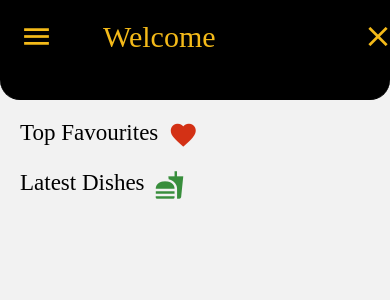
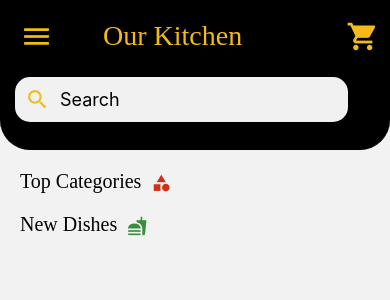
Before and after one commit to Enaturale/foodDeliveryApp, a React Native app: screen /Dashboard in a window 390 px wide. Shown: the top 300 px of the page. Built offline with nearby package versions, Linux system fonts and the light colour scheme.

Commit message:
Search bar done

```diff
--- a/src/components/CarouselItem/Styles.js
+++ b/src/components/CarouselItem/Styles.js
@@ -17,7 +17,7 @@ const Styles = StyleSheet.create({
     },
     imageContainer:{
         flex: 3,
-       borderRadius: 5,
+       borderRadius: 20,
         backgroundColor: '#e3e3e3',
         marginBottom: Platform.select({ios:0, android:1}),
         marginTop: 15,
--- /dev/null
+++ b/src/components/SearchBar/Searchbar.tsx
@@ -0,0 +1,68 @@
+import React from "react";
+import { View, Text, StyleSheet, TextInput, Button, Keyboard } from "react-native";
+import Search from "react-native-vector-icons/MaterialIcons";
+import Close from "react-native-vector-icons/MaterialIcons";
+
+const Searchbar = ({searchPhrase, setSearchPhrase, clicked, setClicked}) => {
+    return (
+        <View style={styles.container}>
+            <View
+              style={
+                  clicked
+                  ? styles.searchbarClicked
+                  : styles.searchbarUnclicked
+              }
+            >
+                <Search name="search" color="#F4BA19" size={25} />
+                <TextInput
+                    style={styles.input}
+                    placeholder="Search"
+                    value={searchPhrase}
+                    onChangeText={setSearchPhrase}
+                    onFocus={() => setClicked(true)}
+                />
+                {clicked && (<Close name="close" size={20} color="#F4BA19"
+                   onPress={() => {Keyboard.dismiss(); setSearchPhrase(""); setClicked(false)}}/>
+                   )}
+            </View>
+
+        </View>
+
+    )
+}
+
+const styles = StyleSheet.create({
+    container: {
+        margin: 15,
+        justifyContent: "flex-start",
+        alignItems: 'center',
+        flexDirection: 'row',
+        width: '90%',
+        height: 58,
+    },
+    input: {
+        fontSize: 18,
+        marginLeft: 10,
+        width: '90%',
+    },
+    searchbarClicked: {
+        padding: 10,
+        flexDirection: 'row',
+        width: '80%',
+        backgroundColor: "#F1F1F1",
+        borderRadius: 15,
+        alignItems: "center",
+        justifyContent: "space-evenly",
+    },
+    searchbarUnclicked: {
+        padding: 10,
+        flexDirection: "row",
+        width: "95%",
+        backgroundColor: "#F1F1F1",
+        borderRadius: 15,
+        alignItems: "center",
+
+    },
+})
+
+export default Searchbar;
--- a/src/screens/Dashboard/Dashboard.tsx
+++ b/src/screens/Dashboard/Dashboard.tsx
@@ -1,18 +1,25 @@
-import React from "react";
+import React, { useState } from "react";
 
 import { View, Text, Pressable, SafeAreaView, ScrollView } from "react-native";
 import Menu from "react-native-vector-icons/MaterialIcons";
 import Close from "react-native-vector-icons/MaterialIcons";
 import Favorite from "react-native-vector-icons/MaterialIcons";
 import Food from "react-native-vector-icons/MaterialIcons";
+import Category from "react-native-vector-icons/MaterialIcons";
+import ShoppingCart from "react-native-vector-icons/MaterialIcons";
 
 import Styles from "./Styles";
 
+import Searchbar from "../../components/SearchBar/Searchbar";
 
-const Dashboard = ({navigation}) => {
+
+const Dashboard = ({ navigation }) => {
     const gotoHomescreen = () => {
         navigation.navigate("Home");
     }
+    const [searchPhrase, setSearchPhrase] = useState("");
+    const [clicked, setClicked] = useState(false);
+
     return (
         <ScrollView>
             <View style={Styles.mainContainer}>
@@ -21,27 +28,37 @@ const Dashboard = ({navigation}) => {
                         <Menu name="menu" size={33} color="#F4BA19" />
                     </View>
                     <View>
-                    <Text style={Styles.title}>Welcome</Text>
+                        <Text style={Styles.title}>Our Kitchen</Text>
                     </View>
                     <View>
-                    <Close name="close" size={33} color="#F4BA19" style={{marginLeft: 96,}}/>
+                        <ShoppingCart name="shopping-cart" size={33} color="#F4BA19" style={{ marginLeft: 54, }} />
                     </View>
+                </View>
+
+                {/* Search bar */}
+                <View>
+                    <Searchbar
+                        searchPhrase={searchPhrase}
+                        setSearchPhrase={setSearchPhrase}
+                        clicked={clicked}
+                        setClicked={setClicked}
+                    />
                 </View>
 
             </View>
 
             <View>
-            <View style={{flexDirection:'row', marginTop:20,}}>
-                <Text style={Styles.otherTitles}>Top Favourites</Text>
-                <Favorite name="favorite" color="#D33115" size={30} />
+                <View style={{ flexDirection: 'row', marginTop: 20, }}>
+                    <Text style={Styles.otherTitles}>Top Categories</Text>
+                    <Category name="category" color="#D33115" size={20} style={{ marginTop: 3 }} />
                 </View>
 
-            <View style={{flexDirection:'row', marginTop:20,}}>
-                <Text style={Styles.otherTitles} >Latest Dishes</Text>
-                <Food name="fastfood" color="#388E3C" size={30} onPress={gotoHomescreen} />
+                <View style={{ flexDirection: 'row', marginTop: 20, }}>
+                    <Text style={Styles.otherTitles} >New Dishes</Text>
+                    {/* <Pressable onPress={gotoHomescreen}> */}
+                    <Food name="fastfood" color="#388E3C" size={20} style={{ marginTop: 3 }} />
+                    {/* </Pressable> */}
                 </View>
-
-
             </View>
 
 
--- a/src/screens/Dashboard/Styles.js
+++ b/src/screens/Dashboard/Styles.js
@@ -2,19 +2,20 @@ import {StyleSheet} from 'react-native';
 
 const Styles = StyleSheet.create({
     mainContainer:{
-        height: 100,
+        height: 150,
         backgroundColor: '#000000',
         borderBottomWidth: 1,
-        borderBottomEndRadius: 20,
-        borderBottomStartRadius: 20,
+        borderBottomEndRadius: 30,
+        borderBottomStartRadius: 30,
     },
     headerContainer:{
         flexDirection: 'row',
         marginHorizontal: 20,
-        marginVertical: 20,
+        marginTop: 20,
+        marginBottom: 2,
     },
     title:{
-        fontSize: 30,
+        fontSize: 28,
         //fontWeight: 'bold',
         marginHorizontal: 50,
         color: '#F4BA19',
@@ -22,7 +23,7 @@ const Styles = StyleSheet.create({
 
     },
     otherTitles:{
-        fontSize: 23,
+        fontSize: 20,
         marginStart: 20,
         marginEnd: 10,
         color: "#000000",
--- a/src/screens/HomeScreen/Styles.js
+++ b/src/screens/HomeScreen/Styles.js
@@ -23,7 +23,8 @@ const Styles = StyleSheet.create({
         fontSize: 25,
         color: 'black',
         paddingHorizontal: 40,
-        fontFamily: 'Nunito-ExtraBoldItalic'
+        fontFamily: 'Nunito-ExtraBoldItalic',
+        marginTop: 5,
     },
     pressable:{
         backgroundColor:'#F4BA19',
```
Lines whose indentation alone changed are shown as unchanged.
